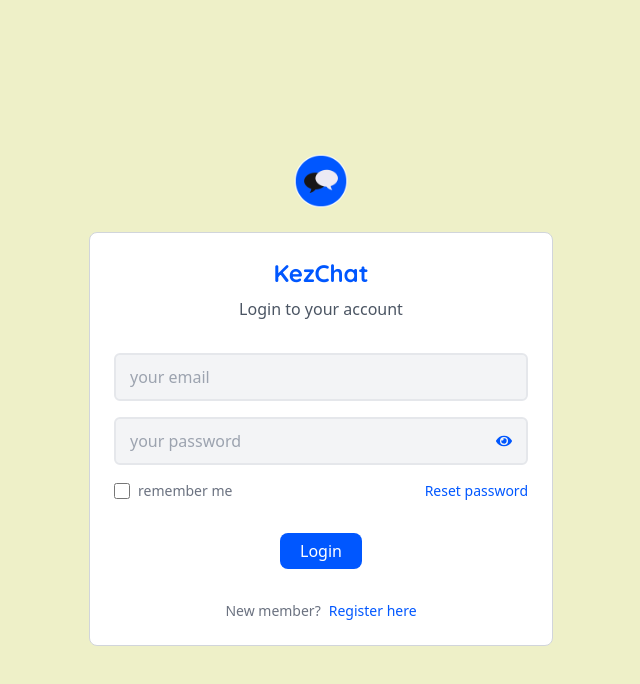
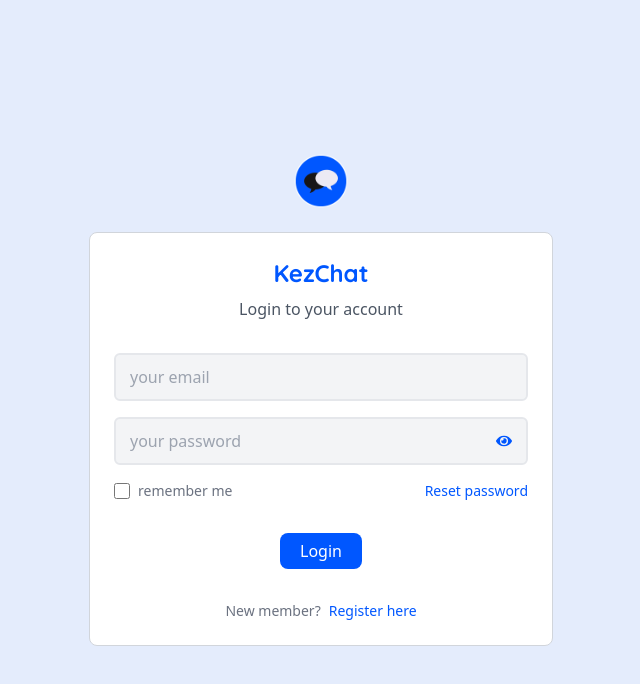
Before and after one commit to cikezmedia/kezchat, a Next.js app: page /login in a window 1280 px wide. Shown: the top 684 px of the page, without its empty margins (319-959 px from the left). Built offline with nearby package versions, Linux system fonts and the light colour scheme.

Commit message:
Dark mode updated

```diff
--- a/pages/forgot.js
+++ b/pages/forgot.js
@@ -32,7 +32,7 @@ const Forgot = () => {
         <link rel='shortcut icon' href='/favicon.png' />
       </Head>
 
-      <div className='bg-mainLight dark:bg-mainBlack'>
+      <div className='dark:bg-mainBlack bg-lightBlue'>
         <div className='flex h-screen justify-center flex-col gap-6 mx-auto p-6 items-center max-w-lg'>
           <Image src='/favicon.png' alt='logo' width={54} height={54} />
           {err && <span className='text-red-500'>{err}</span>}
--- a/pages/index.js
+++ b/pages/index.js
@@ -39,7 +39,7 @@ const Register = () => {
         <link rel='shortcut icon' href='/favicon.png' />
       </Head>
 
-      <div className='bg-mainLight dark:bg-mainBlack'>
+      <div className='dark:bg-mainBlack bg-lightBlue'>
         <div className='flex h-screen justify-center flex-col gap-6 mx-auto p-6 items-center max-w-lg'>
           <Image src='/favicon.png' alt='logo' width={54} height={54} />
           {err && <span className='text-red-500'>{err}</span>}
--- a/pages/login.js
+++ b/pages/login.js
@@ -37,7 +37,7 @@ const Login = () => {
         <link rel='shortcut icon' href='/favicon.png' />
       </Head>
 
-      <div className='bg-mainLight dark:bg-mainBlack'>
+      <div className='dark:bg-mainBlack bg-lightBlue'>
         <div className='flex h-screen justify-center flex-col gap-6 mx-auto p-6 items-center max-w-lg'>
           <Image src='/favicon.png' alt='logo' width={54} height={54} />
           {err && <span className='text-red-500'>{err}</span>}
```
